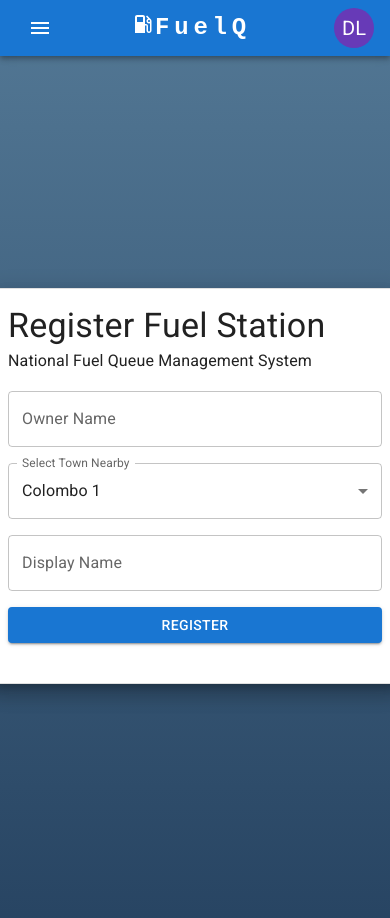
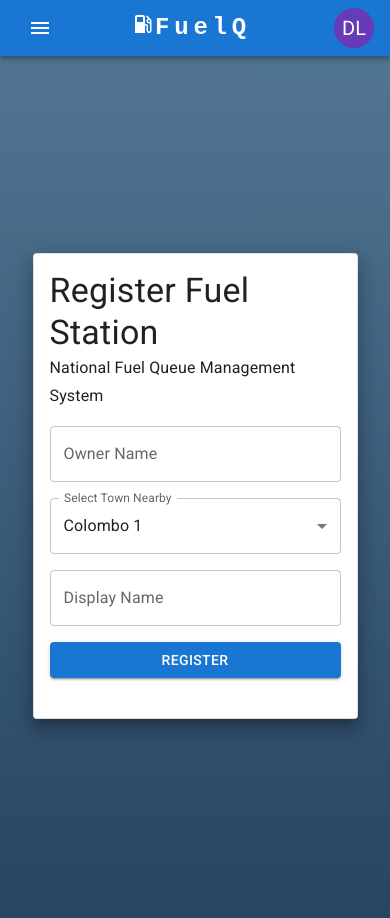
Before and after one commit to SEPGroup29/front-end, a React (Create React App) app: page /register-fuel-station in a window 390 px wide. Shown: the top 918 px of the page. Built offline with nearby package versions, Linux system fonts and the light colour scheme.

Commit message:
register_fuel_station Page make responsive

```diff
--- a/src/views/register_fuel_station/register_fuel_station.js
+++ b/src/views/register_fuel_station/register_fuel_station.js
@@ -31,8 +31,8 @@ export default function Register_fuel_station(){
     return(
         <dev>
             <Grid container minHeight="100vh" justifyContent="center" alignItems="center">
-                <Grid item paddingTop={2}>
-                    <Card sx={{width : 408 , alignSelf : 'center' , boxShadow: 12}} variant={"outlined"}>
+                <Grid item xs={10} md={5} paddingTop={2}>
+                    <Card sx={{alignSelf : 'center' , boxShadow: 12}} variant={"outlined"}>
                         <CardContent>
                             <Typography variant="h4">
                                 Register Fuel Station
```
